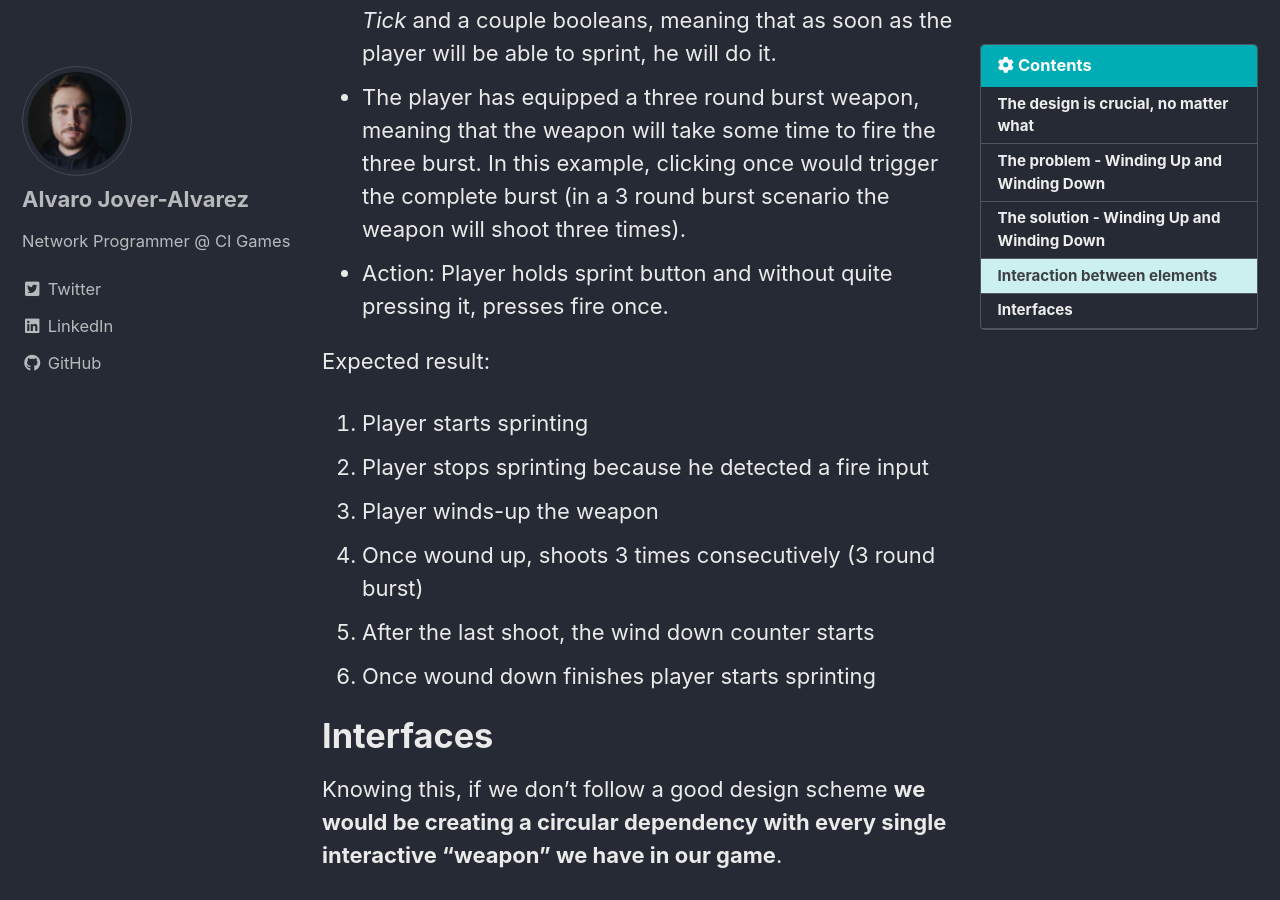
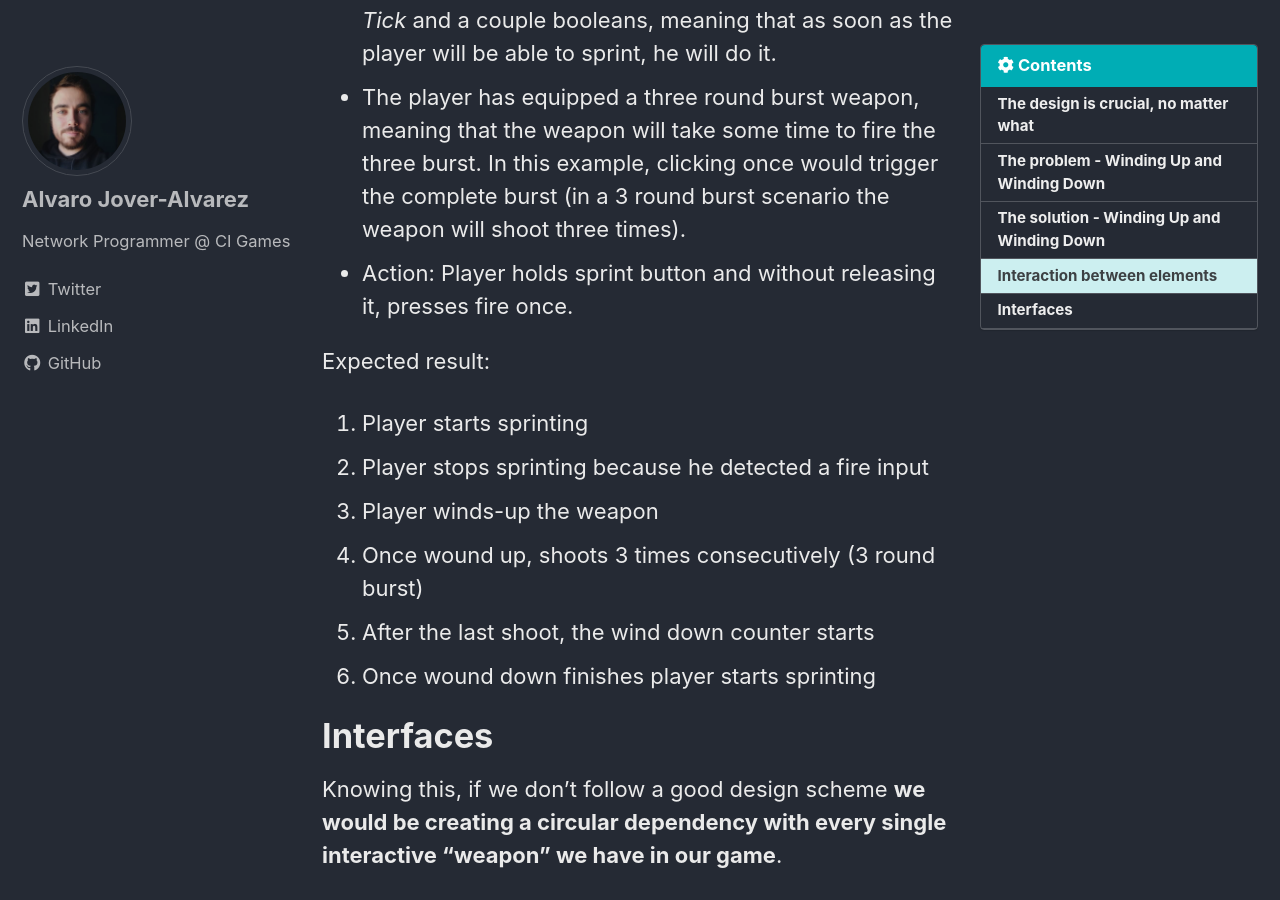
Before and after one commit to vorixo/devtricks, a Jekyll site: the page built from _posts/2018-01-30-weapons-and-coupling.md, in a window 1280 px wide and 900 px high, scrolled down 3810 px. Built offline with Jekyll 4.4.1, drawn with Linux system fonts in a browser that asks for light colours; cached includes are drawn as plain includes.

Commit message:
[UPD] Applied requested changed

```diff
--- a/_posts/2018-01-30-weapons-and-coupling.md
+++ b/_posts/2018-01-30-weapons-and-coupling.md
@@ -63,7 +63,7 @@ As we can observe there are a lot of parts that will need to be controlled back
 
   * Player has a responsive sprinting system driven through _Tick_ and a couple booleans, meaning that as soon as the player will be able to sprint, he will do it.
   * The player has equipped a three round burst weapon, meaning that the weapon will take some time to fire the three burst. In this example, clicking once would trigger the complete burst (in a 3 round burst scenario the weapon will shoot three times).
-  * Action: Player holds sprint button and without quite pressing it, presses fire once.
+  * Action: Player holds sprint button and without releasing it, presses fire once.
 
 Expected result:
 
```
